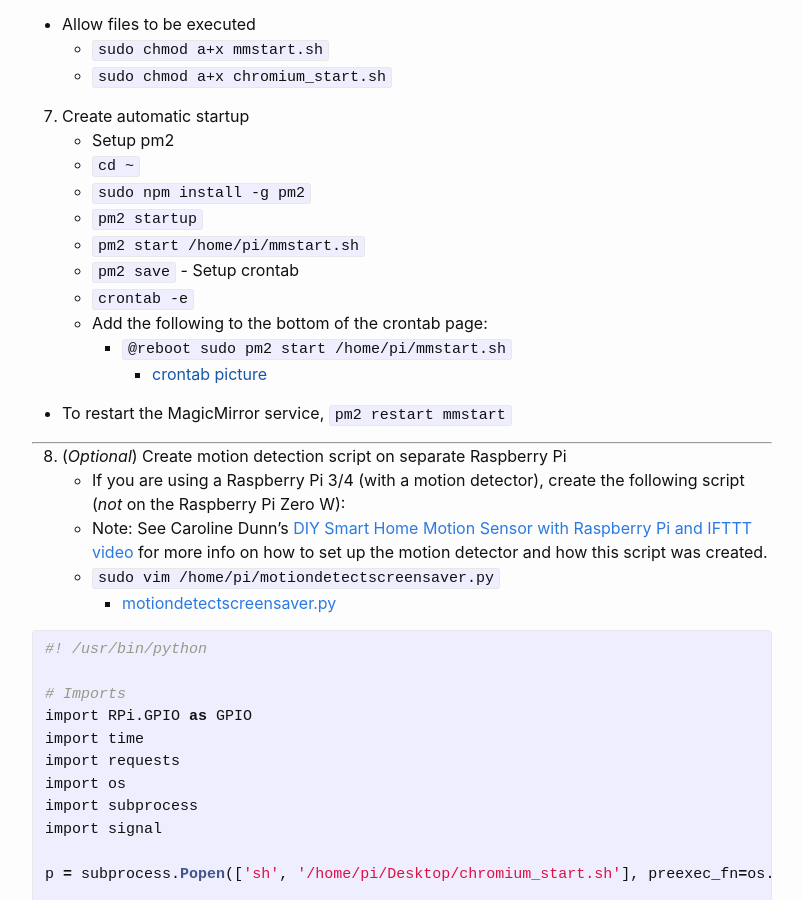
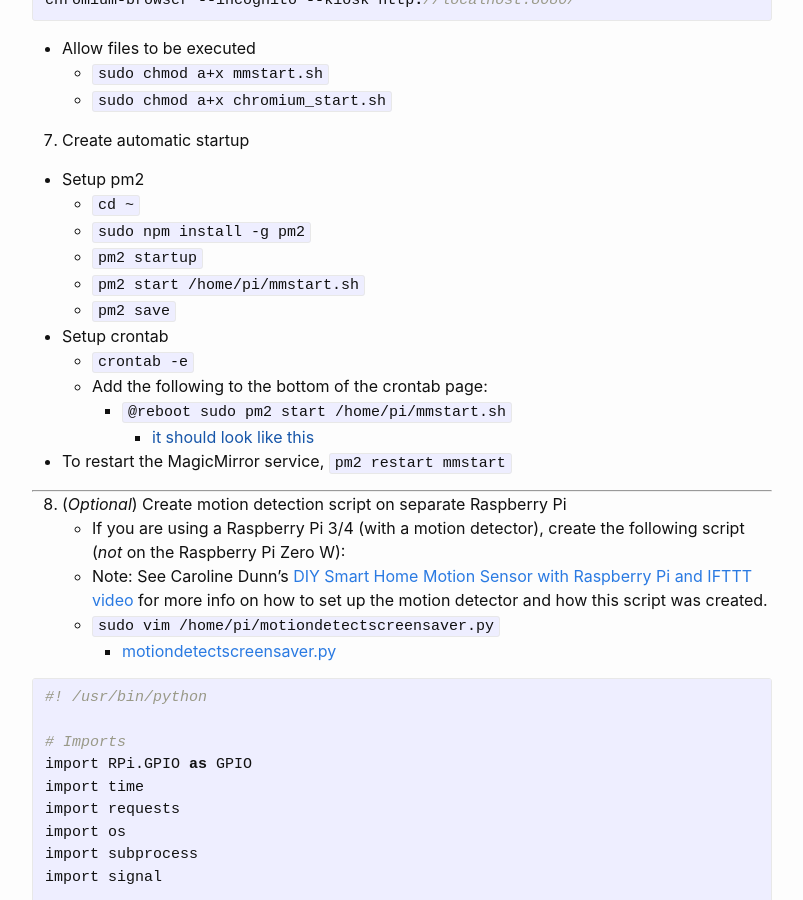
Before and after one commit to codingwatermelon/codingwatermelon.github.io, a Jekyll site: the page built from _posts/2020-09-09-how-to-make-a-magic-mirror.md, in a window 1280 px wide and 900 px high, scrolled down 4932 px. Shown: the whole window, without its empty margins (238-1041 px from the left). Built offline with Jekyll 4.4.1, drawn with Linux system fonts in a browser that asks for light colours; some of the changed text lies outside the part shown.

Commit message:
Update 2020-09-09-how-to-make-a-magic-mirror.md

```diff
--- a/_posts/2020-09-09-how-to-make-a-magic-mirror.md
+++ b/_posts/2020-09-09-how-to-make-a-magic-mirror.md
@@ -131,6 +131,7 @@ node serveronly
 
 {:start="7"}
 7. Create automatic startup
+
   - Setup pm2
       - `cd ~`
       - `sudo npm install -g pm2`
@@ -178,6 +179,7 @@ chromium-browser --incognito --kiosk http://localhost:8080/
 
 {:start="7"}
 7. Create automatic startup
+
   - Setup pm2
       - `cd ~`
       - `sudo npm install -g pm2`
@@ -188,7 +190,7 @@ chromium-browser --incognito --kiosk http://localhost:8080/
       - `crontab -e`
       - Add the following to the bottom of the crontab page:
         - `@reboot sudo pm2 start /home/pi/mmstart.sh`
-          - [crontab picture]()
+          - [it should look like this]()
 
   - To restart the MagicMirror service, `pm2 restart mmstart`
 
```
